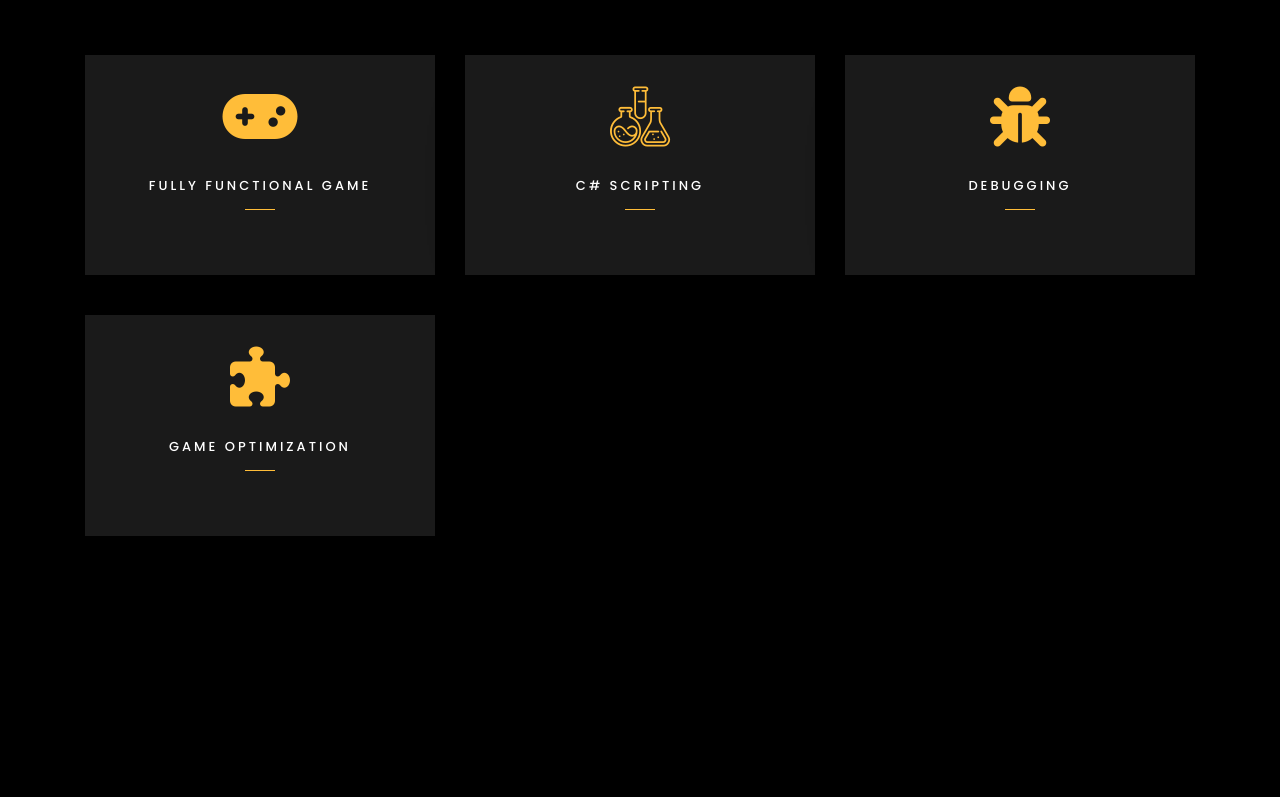
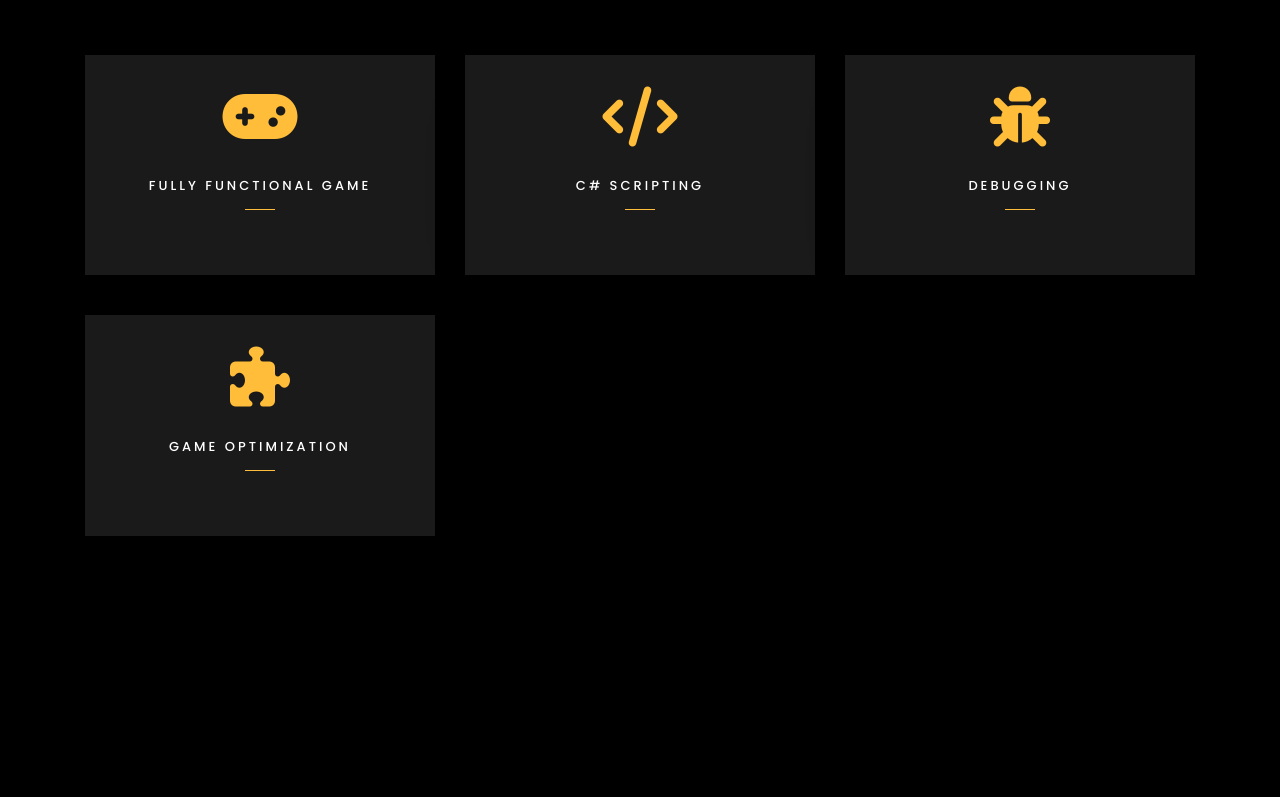
Before and after one commit to AhmerCodeClutch/AhmerCodeClutch.github.io, a plain HTML site: page index.html in a window 1280 px wide. Shown: the part 3462-4259 px from the top of the page. Drawn offline with Linux system fonts and the light colour scheme; files whose address does not match are found by name.

Commit message:
modified

```diff
--- a/index.html
+++ b/index.html
@@ -223,7 +223,7 @@
 					<div class="col-md-4 text-center d-flex ftco-animate">
 						<a href="#" class="services-1">
 							<span class="icon">
-								<i class="flaticon-flasks"></i>
+								<i class="fa-solid fa-code"></i>
 							</span>
 							<div class="desc">
 								<h3 class="mb-5">C# Scripting</h3>
```
